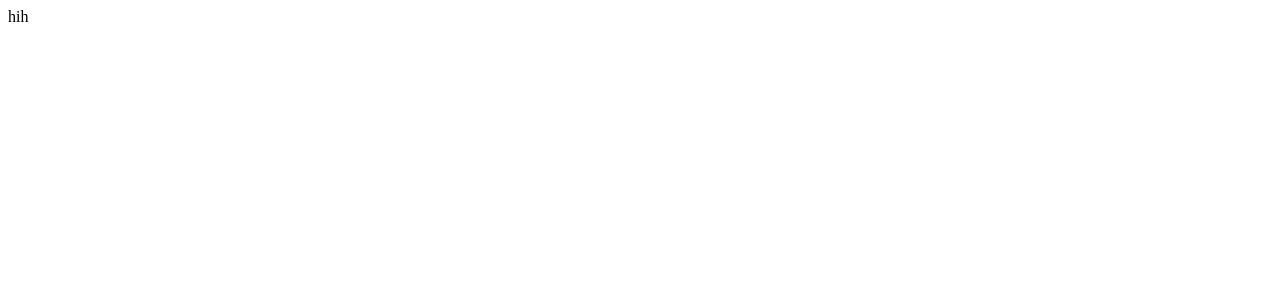
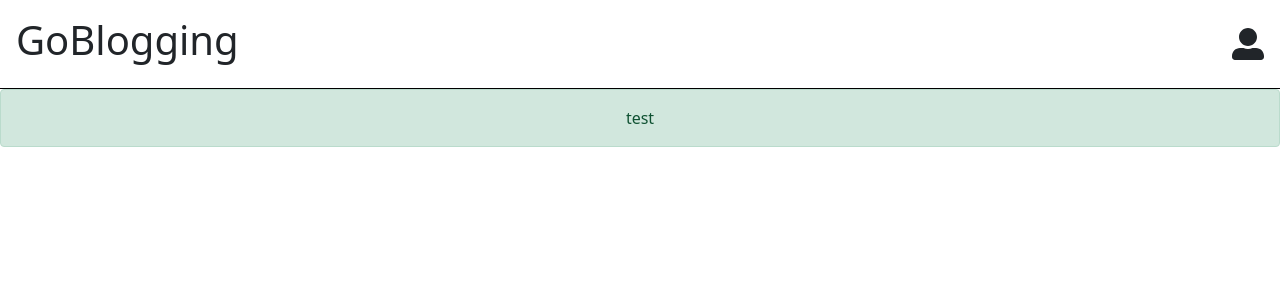
Before and after one commit to Maheshkumar-novice/Blog-Project, a React (Create React App) app in the folder blog_app/: page / in a window 1280 px wide. Shown: the top 300 px of the page. Built offline with nearby package versions, Linux system fonts and the light colour scheme.

Commit message:
Create routes with the component

```diff
--- a/blog_app/src/App.js
+++ b/blog_app/src/App.js
@@ -1,25 +1,22 @@
 import { BrowserRouter, Route, Routes } from "react-router-dom";
 import Header from "./components/Header";
+import Login from "./components/Login";
+import Register from "./components/Register";
+import Notification from "./components/Notification";
 
 
 function App() {
   return (
     <BrowserRouter>
       <Routes>
-        <Route path="/" element={<Header/>} />
-        <Route index element={
-          <>
-            <div>hih</div>
-          </>
-        } />
-        <Route path="login"
-        element={
-          <>
-            <div>login</div>
-          </>
-        } />
+        <Route path="/" element={<Header />}>
+          <Route index element={<Notification message="test" variant="success"/>} />
+          <Route path="login" element={<Login />}/>
+          <Route path="register" element={<Register />} />
+        </Route>
       </Routes>
     </BrowserRouter>
+
   );
 }
 
--- a/blog_app/src/index.js
+++ b/blog_app/src/index.js
@@ -1,5 +1,6 @@
 import React from 'react';
 import ReactDOM from 'react-dom/client';
+import './styles/style.scss';
 import App from './App';
 import reportWebVitals from './reportWebVitals';
 
```
